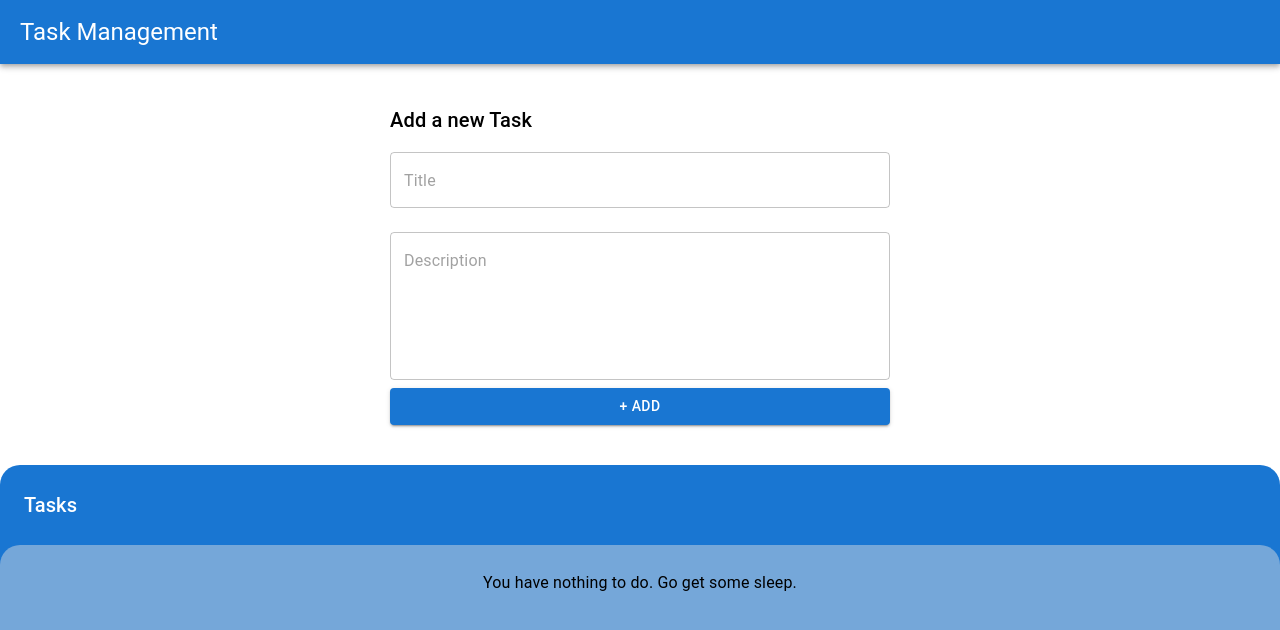
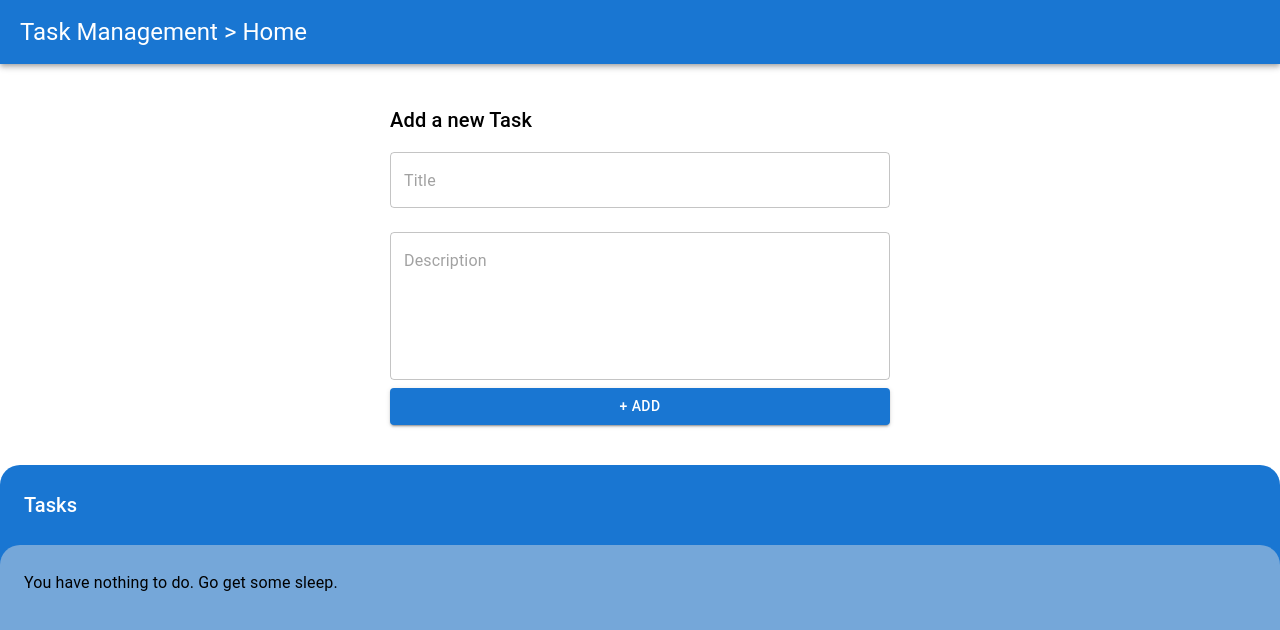
Before and after one commit to p-vasic/task-management, a React (Create React App) app: page / in a window 1280 px wide. Shown: the top 630 px of the page. Built offline with nearby package versions, Linux system fonts and the light colour scheme.

Commit message:
feat: Change task panel css and add header title

```diff
--- a/src/components/Header.tsx
+++ b/src/components/Header.tsx
@@ -1,14 +1,16 @@
-import { AppBar, Box, Typography } from '@mui/material';
-import React, { FC } from 'react';
+import { FC } from "react";
+import { AppBar, Box, Typography } from "@mui/material";
 
-const Header: FC = () => {
+const Header: FC<{ title: string }> = ({ title }) => {
   return (
     <Box>
-      <AppBar position="static" sx={{ padding: '16px 20px' }}>
-        <Typography variant="h5" textAlign="left">Task Management</Typography>
+      <AppBar position="static" sx={{ padding: "16px 20px" }}>
+        <Typography variant="h5" textAlign="left">
+          Task Management &gt; {title}
+        </Typography>
       </AppBar>
     </Box>
-  )
-}
+  );
+};
 
 export default Header;
--- a/src/components/Tasks.tsx
+++ b/src/components/Tasks.tsx
@@ -1,5 +1,5 @@
 import { FC } from "react";
-import { Box, Typography } from "@mui/material";
+import { Box, Grid, Typography } from "@mui/material";
 import { useTask } from "../context/TaskContext";
 import TaskItem from "./TaskItem";
 
@@ -13,13 +13,19 @@ const Tasks: FC = () => {
       </Typography>
 
       <Box mt={3} bgcolor="#75a7d9" height="90vh" borderRadius={5} p={3}>
+        <Grid container>
           {tasks.length === 0 ? (
             <Typography variant="subtitle1">
               You have nothing to do. Go get some sleep.
             </Typography>
           ) : (
-          tasks.map((task, index) => <TaskItem key={index} task={task} />)
+            tasks.map((task, index) => (
+              <Grid item key={task.id} xs={12} sm={6} md={4}>
+                <TaskItem task={task} />
+              </Grid>
+            ))
           )}
+        </Grid>
       </Box>
     </Box>
   );
--- a/src/pages/Home.tsx
+++ b/src/pages/Home.tsx
@@ -7,7 +7,7 @@ import Tasks from "../components/Tasks";
 const Home: FC = () => {
   return (
     <Box>
-      <Header />
+      <Header title="Home" />
       <AddTaskForm />
       <Tasks />
     </Box>
```
Lines whose indentation alone changed are shown as unchanged.
